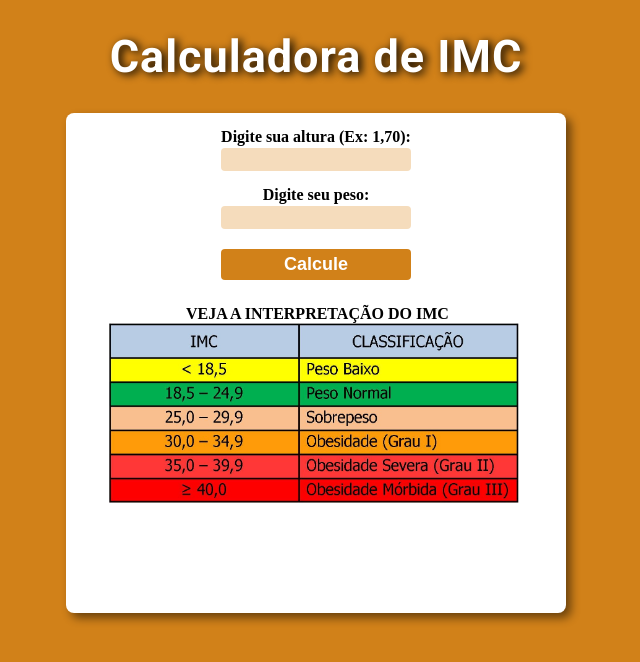
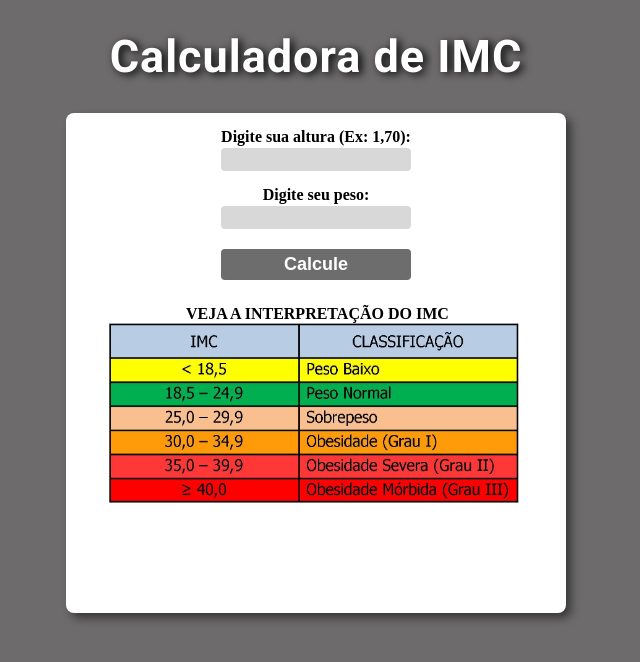
Before and after one commit to samaramiranda/Calculadora-IMC, a plain HTML site: page index.html in a window 1280 px wide. Shown: the whole page, without its empty margins (324-964 px from the left). Drawn offline with Linux system fonts and the light colour scheme.

Commit message:
Alteração de cores

```diff
--- a/script.js
+++ b/script.js
@@ -13,7 +13,7 @@ function calcular() {
     resul.style.background = "#ffff00"
   } else if (imc <= 24.9) {
     resul.innerHTML = `<strong>Resultado</strong> <br>Seu IMC é: ${imc.toFixed(2)} <br>Classificação: Peso normal`
-    resul.style.background = "#32CD32"
+    resul.style.background = "#2cb62c"
     console.log("normal")
   } else if (imc <= 29.9) {
     resul.innerHTML = `<strong>Resultado</strong> <br>Seu IMC é: ${imc.toFixed(2)} <br>Classificação: Sobrepeso`
--- a/style.css
+++ b/style.css
@@ -1,5 +1,6 @@
 body {
-  background-color: rgb(209, 129, 25);
+  background-color: rgb(109, 107, 107);
+
 }
 
 header {
@@ -12,6 +13,7 @@ header {
   margin: 30px;
   color: white;
 }
+
 
 section {
   background-color: white;
@@ -40,7 +42,7 @@ label {
 input {
   border-radius: 4px;
   border: none;
-  background-color: rgb(245, 220, 188);
+  background-color: rgb(216, 216, 216);
   padding: 4px;
 }
 
@@ -49,11 +51,16 @@ button {
   margin-bottom: 25px;
   border-radius: 4px;
   border: none;
-  background-color: rgb(209, 129, 25);
+  background-color: rgb(109, 109, 109);
   color: white;
   font-size: 18px;
   font-weight: bold;
   padding: 5px;
+}
+
+button:hover {
+  background-color: rgb(83, 83, 83);
+  cursor: pointer;
 }
 
 img {
```
